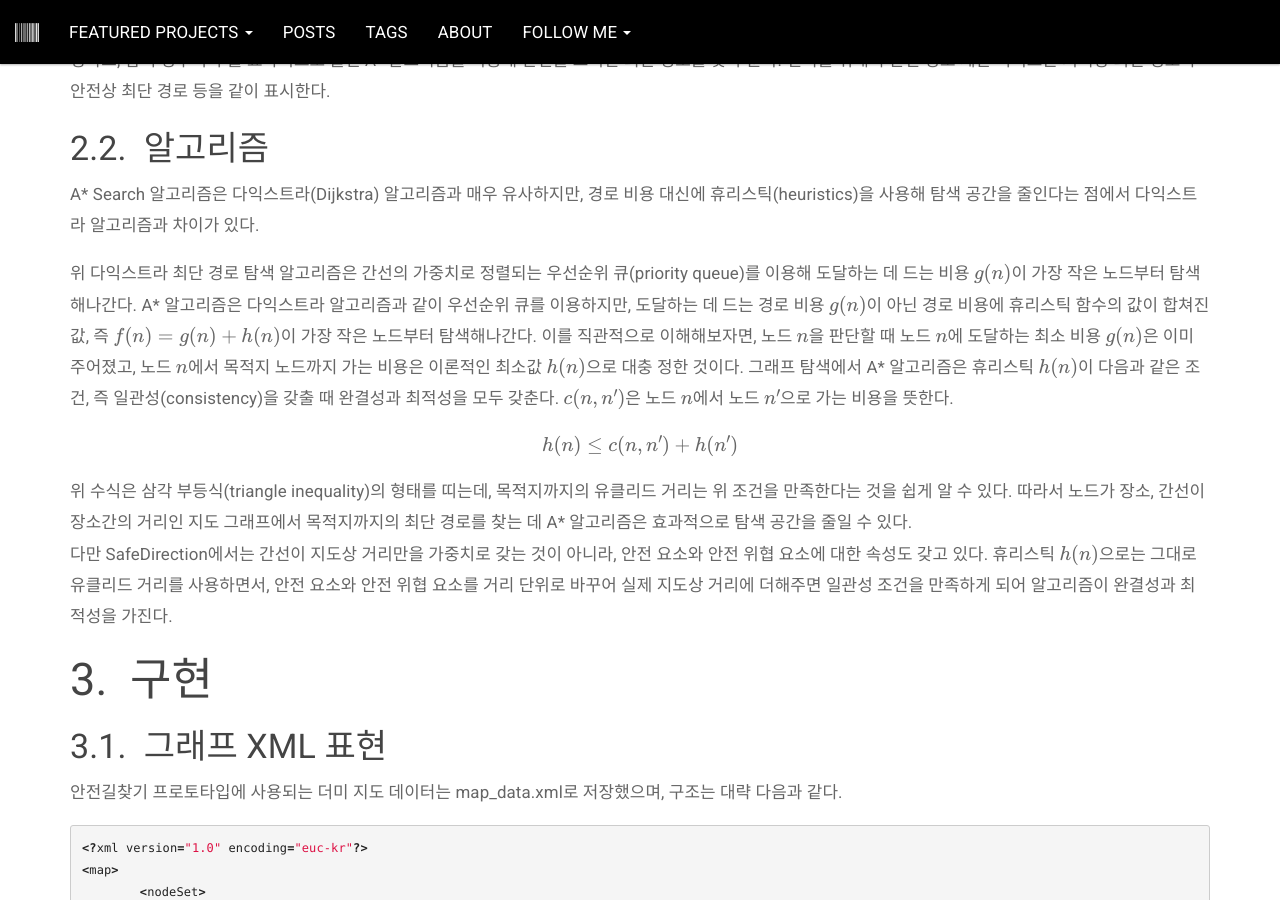
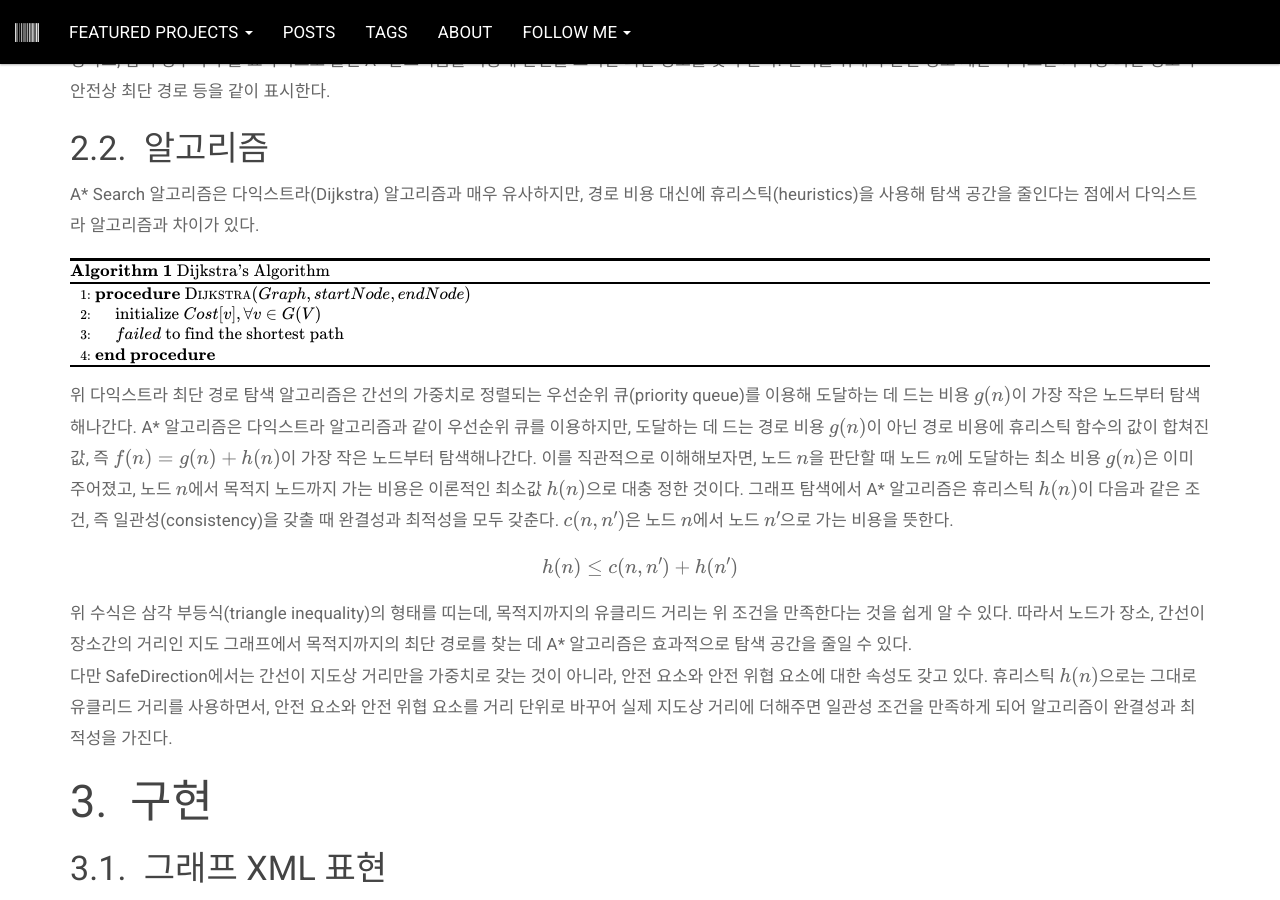
Before and after one commit to PnDong/pndong.github.io, a Jekyll site: the page built from _posts/2020-02-11-safe-direction-using-astar.html, in a window 1280 px wide and 900 px high, scrolled down 1376 px. Built offline with Jekyll 4.4.1, drawn with Linux system fonts in a browser that asks for light colours; nearby versions of some CDN libraries; formulas are drawn with MathJax 3; comment, search, counter and statistics services are not loaded.

Commit message:
Test post

```diff
--- a/_posts/2020-02-11-safe-direction-using-astar.html
+++ b/_posts/2020-02-11-safe-direction-using-astar.html
@@ -78,6 +78,17 @@ use_math: true
 			\ENDIF
 		\ENDFOR
     \ENDWHILE
+	\STATE $failed$ to find the shortest path
+\ENDPROCEDURE
+\end{algorithmic}
+\end{algorithm}
+" %}
+{% include pseudocode.html id="2" code="
+\begin{algorithm}
+\caption{Dijkstra's Algorithm}
+\begin{algorithmic}
+\PROCEDURE{Dijkstra}{$Graph, startNode, endNode$}
+	\STATE initialize $Cost[v], \forall v \in G(V)$
 	\STATE $failed$ to find the shortest path
 \ENDPROCEDURE
 \end{algorithmic}
```
